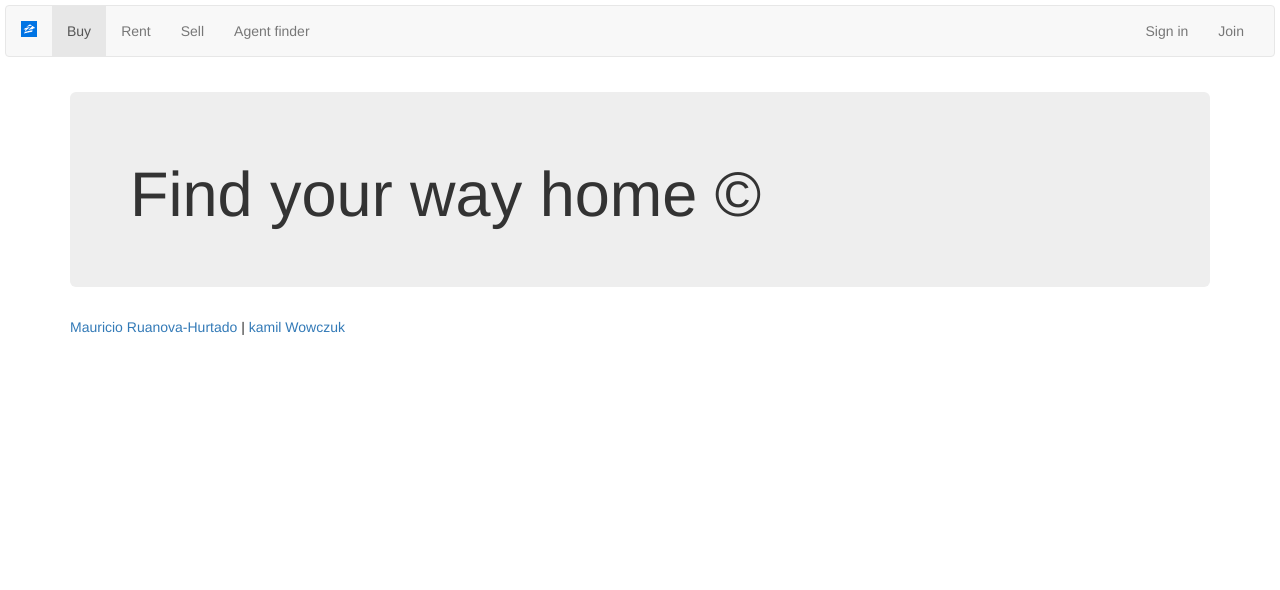
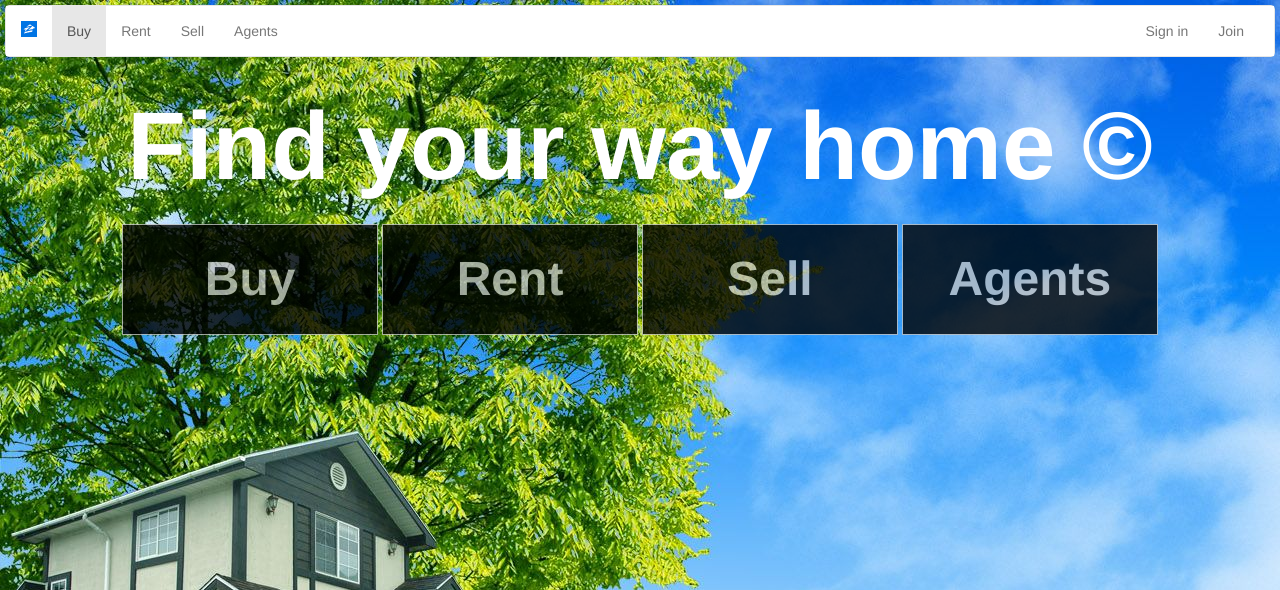
Before and after one commit to visweswars/django, a Django app: template apps/listing_app/templates/listing_app/index.html in a window 1280 px wide. Shown: the top 590 px of the page. Run offline with Django 3.2, Linux system fonts and the light colour scheme; the template is opened without the code that fills it, so the values that code supplies are empty; some libraries are stand-ins or nearby versions.

Commit message:
updated the styling of the main page

```diff
--- a/apps/listing_app/templates/listing_app/index.html
+++ b/apps/listing_app/templates/listing_app/index.html
@@ -35,12 +35,12 @@
           <li class="active"><a href="{% url 'listing_app:search_listing' sell=True %}">Buy</a></li>
           <li><a href="{% url 'listing_app:search_listing' sell=False %}">Rent</a></li>
           <li><a href="{% url 'listing_app:new_listing' %}">Sell</a></li>
-          <li><a href="{% url 'user_app:search_user' %}">Agent finder</a></li>
+          <li><a href="{% url 'user_app:search_user' %}">Agents</a></li>
           {% else %}
           <li class="active"><a href="{% url 'user_app:sign_in' %}">Buy</a></li>
           <li><a href="{% url 'user_app:sign_in' %}">Rent</a></li>
           <li><a href="{% url 'user_app:sign_in' %}">Sell</a></li>
-          <li><a href="{% url 'user_app:sign_in' %}">Agent finder</a></li>
+          <li><a href="{% url 'user_app:sign_in' %}">Agents</a></li>
           {% endif %}
         </ul>
         <ul class="nav navbar-nav navbar-right">
@@ -57,15 +57,22 @@
     </div>
     <!--/.container-fluid -->
   </nav>
-
-  <div class="container">
-    <div class="jumbotron">
-      <h1>Find your way home ©</h1>
-    </div>
-    <a href="http://mruanova.com/">Mauricio Ruanova-Hurtado</a> |
-    <a href="https://github.com/kamil-wowczuk">kamil Wowczuk</a>
+  <p class="slogan">Find your way home ©</p>
+  <div id="toolbar">
+  <ul>
+    {% if request.session.current_user != null %}
+    <li class="active"><a href="{% url 'listing_app:search_listing' sell=True %}">Buy</a></li>
+    <li><a href="{% url 'listing_app:search_listing' sell=False %}">Rent</a></li>
+    <li><a href="{% url 'listing_app:new_listing' %}">Sell</a></li>
+    <li><a href="{% url 'user_app:search_user' %}">Agents</a></li>
+    {% else %}
+    <li class="active"><a href="{% url 'user_app:sign_in' %}">Buy</a></li>
+    <li><a href="{% url 'user_app:sign_in' %}">Rent</a></li>
+    <li><a href="{% url 'user_app:sign_in' %}">Sell</a></li>
+    <li><a href="{% url 'user_app:sign_in' %}">Agents</a></li>
+    {% endif %}
+  </ul>
   </div>
-
 </body>
 
 </html>
--- a/apps/user_app/static/user_app/css/styles.css
+++ b/apps/user_app/static/user_app/css/styles.css
@@ -1,7 +1,13 @@
 body{
   font-family: Verdana, Geneva, Tahoma, sans-serif;
   padding: 5px;
-  background-color: #ccc;
+  background-image: url('../images/wallpaper.jpg');
+  background-repeat: no-repeat;
+  text-align: center;
+}
+.slogan{
+  color: white;
+  font-weight: bold;
 }
 /* Small sized screens */
 @media (max-width: 480px) {
@@ -10,6 +16,13 @@ body{
   }
   .button{
     margin-left: 70px;
+  }
+  .slogan{
+    font-size: 24px;
+  }
+  #toolbar li{
+    width: 64px;
+    font-size: 14px;
   }
 }
 /* Medium sized screens */
@@ -20,6 +33,13 @@ body{
   .button{
     margin-left: 170px;
   }
+  .slogan{
+    font-size: 48px;
+  }
+  #toolbar li{
+    width: 128px;
+    font-size: 24px;
+  }
 }
 /* Large sized screens */
 @media only screen and (min-width: 1024px) {
@@ -29,18 +49,14 @@ body{
   .button{
     margin-left: 170px;
   }
+  .slogan{
+    font-size: 96px;
+  }
+  #toolbar li{
+    width: 256px;
+    font-size: 48px;
+  }
 }
-/*
-ul {
-    list-style-type: none;
-    font-size: 20px;
-}
-li {
-    float: left;
-    padding: 15px;
-    display: list-item;
-}
-*/
 .container{
   background-color: white;
   padding-top: 15px;
@@ -51,6 +67,8 @@ li {
   vertical-align: top;
   padding: 5px;
   margin-bottom: 5px;
+  background-color: white;
+  text-align: left;
 }
 label{
   width: 160px;
@@ -81,3 +99,22 @@ select{
   margin-bottom: 5px;
   list-style-type: none;
 }
+div:not(#toolbar) {
+  background-color: white;
+}
+#toolbar ul{
+  margin-left: -40px;
+}
+#toolbar a{
+  color: silver;
+}
+#toolbar li{
+  font-weight: bold;
+  padding: 20px 0;
+  margin: 0;
+  background-color: black;
+  opacity: 0.8;
+  list-style-type: none;
+  display:inline-block;
+  border: 1px solid silver;
+}
```
Also changed, not shown: apps/user_app/static/user_app/images/wallpaper.jpg (added), db.sqlite3, screenshot.png (added).
